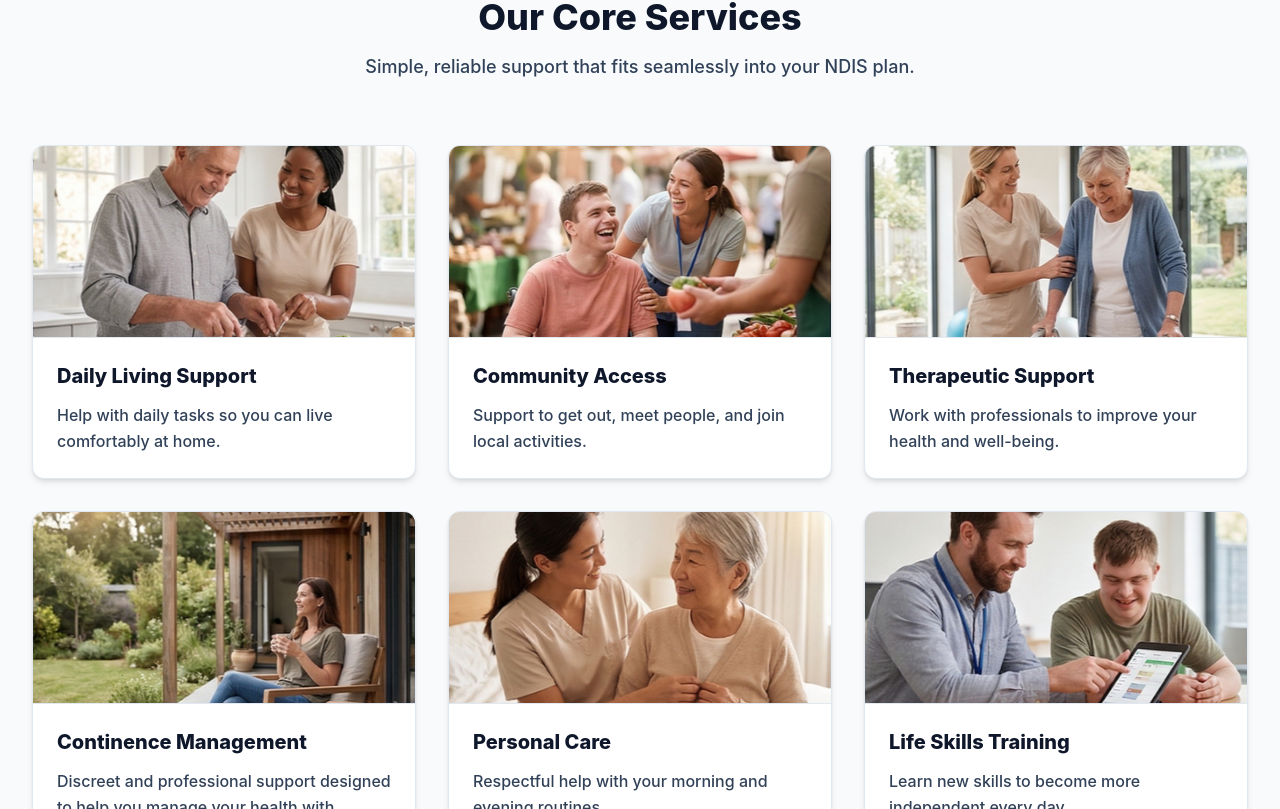
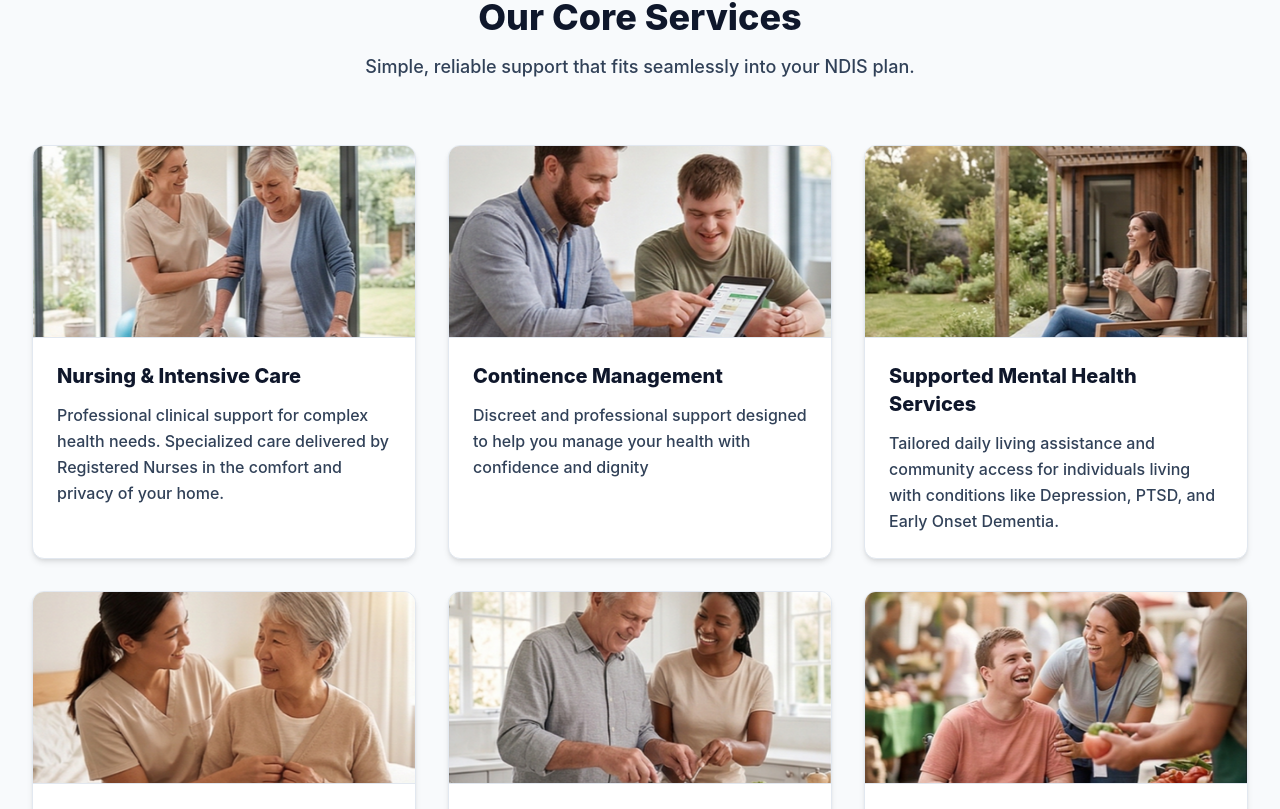
Before and after one commit to chiragluitel/KayaCareCo, a React (Vite) app in the folder frontend/: page / in a window 1280 px wide. Shown: the part 1411-2220 px from the top of the page. Built offline with nearby package versions, Linux system fonts and the light colour scheme; no server answers.

Commit message:
content change

```diff
--- a/frontend/src/data/content.ts
+++ b/frontend/src/data/content.ts
@@ -1,10 +1,10 @@
 export const LANDING_SERVICES_DATA = [
-    { id: 1, img: "/landing/card1.png", title: "Daily Living Support", desc: "Help with daily tasks so you can live comfortably at home." },
-    { id: 2, img: "/landing/card2.png", title: "Community Access", desc: "Support to get out, meet people, and join local activities." },
-    { id: 3, img: "/landing/card3.png", title: "Therapeutic Support", desc: "Work with professionals to improve your health and well-being." },
-    { id: 6, img: "/landing/card6.png", title: "Continence Management", desc: "Discreet and professional support designed to help you manage your health with confidence and dignity" },
-    { id: 4, img: "/landing/card4.png", title: "Personal Care", desc: "Respectful help with your morning and evening routines." },
-    { id: 5, img: "/landing/card5.png", title: "Life Skills Training", desc: "Learn new skills to become more independent every day." },
+    { id: 1, img: "/landing/card3.png", title: "Nursing & Intensive Care", desc: "Professional clinical support for complex health needs. Specialized care delivered by Registered Nurses in the comfort and privacy of your home." },
+    { id: 6, img: "/landing/card5.png", title: "Continence Management", desc: "Discreet and professional support designed to help you manage your health with confidence and dignity" },
+    { id: 2, img: "/landing/card6.png", title: "Supported Mental Health Services", desc: "Tailored daily living assistance and community access for individuals living with conditions like Depression, PTSD, and Early Onset Dementia." },
+    { id: 3, img: "/landing/card4.png", title: "Therapeutic Support", desc: "Work with professionals to improve your health and well-being." },
+    { id: 4, img: "/landing/card1.png", title: "Personal Care", desc: "Respectful help with your morning and evening routines." },
+    { id: 5, img: "/landing/card2.png", title: "Life Skills Training", desc: "Learn new skills to become more independent every day." },
   ];
 
 
@@ -44,6 +44,40 @@ export const SERVICES_COPY = {
   };
   export const SERVICES_DATA = [
     {
+      id: "nursing-intensive-care",
+      title: "Nursing & Intensive Care",
+      description: "Professional clinical support for complex health needs. Specialized care delivered by Registered Nurses in the comfort and privacy of your home.",
+      detailedContent: [
+        "Navigating complex health conditions requires more than just standard assistance; it requires clinical expertise. Our Nursing and Intensive Care services bring high-level medical support directly to your doorstep, bridging the gap between hospital care and home living.",
+        "Led by experienced Registered Nurses, our team is equipped to manage intricate care requirements including wound management, medication administration via injection or IV, catheter care, and chronic disease monitoring. We work closely with your GP and specialists to ensure a seamless, integrated approach to your health.",
+        "For those requiring intensive support, we provide 24/7 monitoring and specialized interventions for conditions such as respiratory care or post-surgical recovery. At Kaya Care Co, our goal is to provide peace of mind for both clients and their families, ensuring that even the most complex medical needs are met with precision, safety, and deep empathy."
+      ],
+      imagePlaceholder: "/services/servicesimage1.png"
+    },
+
+    {
+      id: "continence-mgmt",
+      title: "Continence Management",
+      description: "Discreet and professional support designed to help you manage your health with confidence and dignity. Our team provides comprehensive assessments and personalized plans to improve your quality of life.",
+      detailedContent: [
+        "Our Continence Management services are delivered with the utmost respect for your privacy and dignity. We provide professional assessments led by qualified clinicians to understand your unique needs and develop a plan that helps you feel secure and comfortable in your daily life.",
+        "We assist with the selection and sourcing of appropriate aids and equipment, ensuring you have the right tools to maintain your independence. Our team also provides education for you and your carers on skin integrity, hygiene, and routine management to prevent complications.",
+        "Beyond clinical support, our goal is to empower you to engage fully in your community without worry. By providing personalized strategies and ongoing monitoring, we help you regain confidence and focus on the activities you love.",
+      ],
+      imagePlaceholder: "/services/servicesimage1.png"
+    },
+    {
+      id: "mental-health",
+      title: "Supported Mental Health Services",
+      description: "Tailored daily living assistance and community access for individuals living with conditions like Depression, PTSD, and Early Onset Dementia.",
+      detailedContent: [
+        "Navigating psychosocial challenges requires empathy, patience, and specialized expertise. Our Supported Mental Health Services are built around your unique recovery journey.",
+        "We work collaboratively with you, your family, and your clinical team to establish positive daily routines, build emotional resilience, and actively participate in your community. Whether you need support managing anxiety in public spaces or help organizing your week, we are here.",
+        "Our team is specifically trained to support individuals living with conditions such as Schizophrenia, PTSD, Depression, and early-onset Dementia, providing a stable, trusting environment."
+      ],
+      imagePlaceholder: "/services/servicesimage1.png"
+    },
+    {
       id: "in-home-support",
       title: "In-Home Support & Personal Care",
       description: "One-on-one support for daily tasks. Includes showering, dressing, mobility transfers, and accompanying you to appointments.",
@@ -66,28 +100,6 @@ export const SERVICES_COPY = {
       imagePlaceholder: "/services/servicesimage1.png"
     },
     {
-      id: "mental-health",
-      title: "Supported Mental Health Services",
-      description: "Tailored daily living assistance and community access for individuals living with conditions like Depression, PTSD, and Early Onset Dementia.",
-      detailedContent: [
-        "Navigating psychosocial challenges requires empathy, patience, and specialized expertise. Our Supported Mental Health Services are built around your unique recovery journey.",
-        "We work collaboratively with you, your family, and your clinical team to establish positive daily routines, build emotional resilience, and actively participate in your community. Whether you need support managing anxiety in public spaces or help organizing your week, we are here.",
-        "Our team is specifically trained to support individuals living with conditions such as Schizophrenia, PTSD, Depression, and early-onset Dementia, providing a stable, trusting environment."
-      ],
-      imagePlaceholder: "/services/servicesimage1.png"
-    },
-    {
-      id: "continence-mgmt",
-      title: "Continence Management",
-      description: "Discreet and professional support designed to help you manage your health with confidence and dignity. Our team provides comprehensive assessments and personalized plans to improve your quality of life.",
-      detailedContent: [
-        "Our Continence Management services are delivered with the utmost respect for your privacy and dignity. We provide professional assessments led by qualified clinicians to understand your unique needs and develop a plan that helps you feel secure and comfortable in your daily life.",
-        "We assist with the selection and sourcing of appropriate aids and equipment, ensuring you have the right tools to maintain your independence. Our team also provides education for you and your carers on skin integrity, hygiene, and routine management to prevent complications.",
-        "Beyond clinical support, our goal is to empower you to engage fully in your community without worry. By providing personalized strategies and ongoing monitoring, we help you regain confidence and focus on the activities you love.",
-      ],
-      imagePlaceholder: "/services/servicesimage1.png"
-    },
-    {
       id: "nursing-care",
       title: "Nursing & High Intensity Care",
       description: "Professional services delivered by Registered Nurses, including complex care such as PEG feeding, wound care, and continence assessments.",
@@ -97,16 +109,5 @@ export const SERVICES_COPY = {
         "By having clinical oversight from experienced RNs, we ensure that your care plan adapts to your changing health needs, reducing unnecessary hospital visits and maximizing your comfort."
       ],
       imagePlaceholder: "/services/servicesimage1.png"
-    },
-    {
-      id: "life-skills",
-      title: "Development of Life Skills",
-      description: "Mentoring and assistance to help you learn new skills for daily tasks, personal care, and home chores to increase your independence.",
-      detailedContent: [
-        "Empowerment is at the core of everything we do. Our Life Skills Development program is designed to give you the tools and confidence you need to live as independently as possible.",
-        "We pair you with supportive mentors who work alongside you—not just doing things for you, but teaching you how to do them yourself. This might include learning to cook nutritious meals, budgeting and managing finances, or navigating public transport systems.",
-        "We break down complex tasks into manageable steps, celebrating your progress and adjusting our support as your skills and confidence grow."
-      ],
-      imagePlaceholder: "/services/servicesimage1.png"
     }
   ];
```
